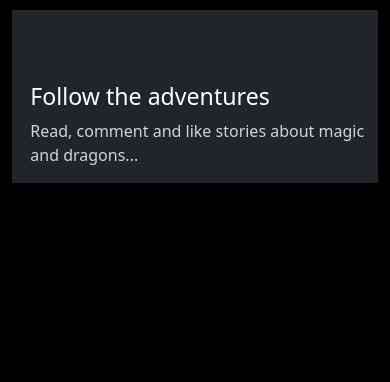
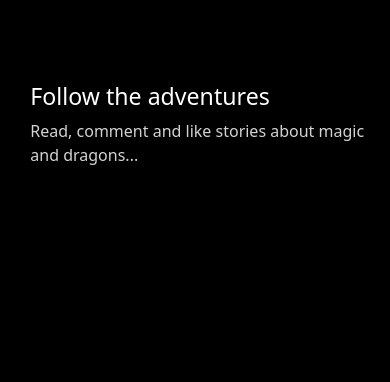
Before and after one commit to MiswaQ/FantasyBlog, a Django app: page / in a window 390 px wide. Shown: the part 60-442 px from the top of the page. Run offline with Django 4.2, Linux system fonts and the light colour scheme; data that the repository does not hold is empty.

Commit message:
Add changes to baground color, link fixes, excerpt and changes to design

```diff
--- a/static/css/style.css
+++ b/static/css/style.css
@@ -17,12 +17,8 @@ body {
     font-weight: 300;
 }
 
-.light-bg {
-    background-color: #675e5e;
-}
-
 .dark-bg {
-    background-color: #445261;
+    background-color: #000000;
 }
 
 .main-bg {
--- a/templates/index.html
+++ b/templates/index.html
@@ -6,7 +6,7 @@
 <div class="masthead">
     <div class="container-fluid">
         <div class="row g-0">
-            <div class="col-md-6 masthead-text bg-dark">
+            <div class="col-md-6 dark-bg text-white">
                 <h3 class="post-title">Follow the adventures</h3>
                 <p class="post-subtitle">Read, comment and like stories about magic and dragons...</p>
             </div>
@@ -28,16 +28,18 @@
                     <div class="card">
                         <a href="{% url 'post_detail' post.slug %}" class="post-link">
                         <div class="card-header">
-                            <h2 class="card-title">{{ post.title }}</h2>
-                          </div>
+                            <!-- <h2 class="card-title">{{ post.title }}</h2> -->
+                        </div>
                         <div class="col-md-5 card-body">
-                            <div class="image-container float-right">
+                            <div class="image-container">
                                 <img class="card-img-top" src="{{ post.featured_image.url }}">
+                                <h2 class="card-title">{{ post.title }}</h2>
+                            </a>
+                                <p class="text-white">{{ post.excerpt }}</p>
                             </div>
-                            </a>
-                            <hr />
                             <p class="author text-info h6">Author: {{ post.author }}</p>
                             <p class="card-text text-muted h6">{{ post.created_on }} <i class="far fa-heart"></i>{{ post.number_of_likes }}</p>
+                            <hr />
                         </div>
                     </div>
                 </div>
```
